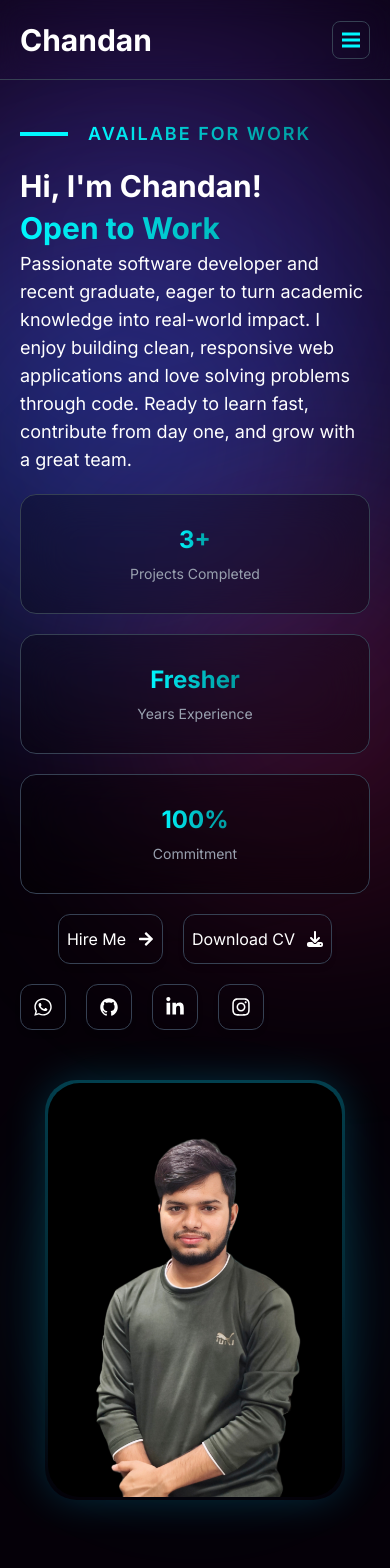
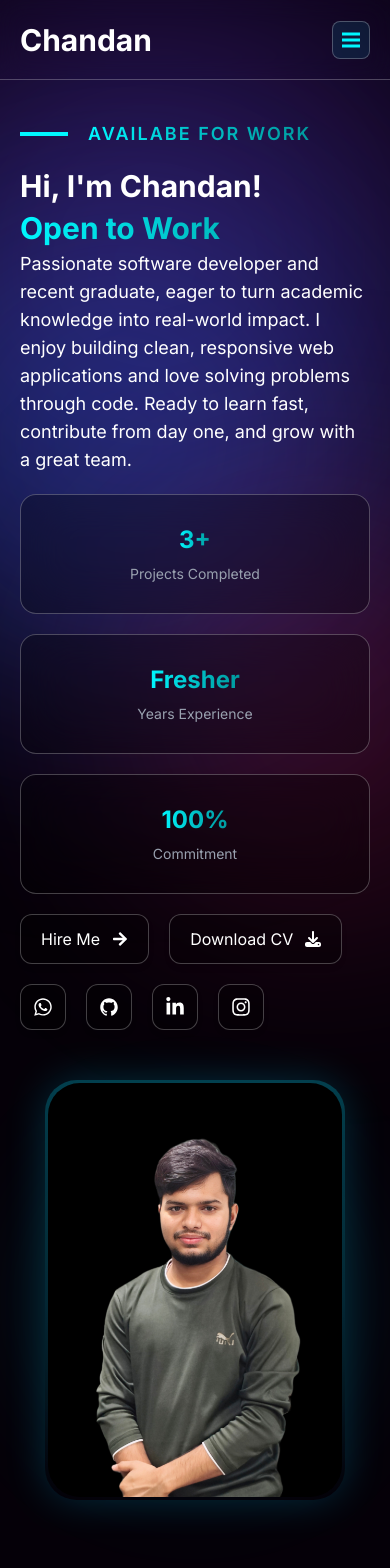
Before and after one commit to Chandan9576/Chandan-Portfolio2, a React (Vite) app in the folder Chandan_Portfolio/: page / in a window 390 px wide. Shown: the top 1568 px of the page. Built offline with nearby package versions, Linux system fonts and the light colour scheme.

Commit message:
Border color changed

```diff
--- a/Chandan_Portfolio/src/Components/Navbar.jsx
+++ b/Chandan_Portfolio/src/Components/Navbar.jsx
@@ -18,7 +18,7 @@ const Navbar = () => {
 
   return (
     <>
-      <div className="h-20  flex items-center justify-between fixed top-0 left-0 w-full z-50 px-5 lg:px-20 backdrop-blur-md border-b border-gray-700">
+      <div className="h-20  flex items-center justify-between fixed top-0 left-0 w-full z-50 px-5 lg:px-20 backdrop-blur-md border-b border-white/25">
 
         {/* ====== Logo ======= */}
         <p
@@ -29,7 +29,7 @@ const Navbar = () => {
         </p>
 
         {/* ====== Nav Links ====== */}
-        <div className="bg-black/30 h-14 w-full hidden lg:flex items-center justify-center gap-10 mx-10 rounded-full text-[17px] border border-gray-700">
+        <div className="bg-black/30 h-14 w-full hidden lg:flex items-center justify-center gap-10 mx-10 rounded-full text-[17px] border border-white/25">
           {links.map(({ to, label }) => (
             <a key={to} href={to} >
               {label}
@@ -46,7 +46,7 @@ const Navbar = () => {
             <FaPhoneAlt /> Let's Talk
           </button>
 
-          <button className="text-2xl text-[#00f7ff] lg:hidden border border-gray-700 p-1.5 rounded-lg"
+          <button className="text-2xl text-[#00f7ff] lg:hidden border border-white/25 p-1.5 rounded-lg bg-cyan-400/10"
             onClick={() => setSidebaeIsOpen(true)}>
             <VscThreeBars />
           </button>
@@ -66,13 +66,13 @@ const Navbar = () => {
         <div className={`lg:hidden fixed top-0 right-0 h-screen w-55 md:w-1/2 bg-black/80 transform transition-transform duration-200 ${sidbarIsOpen ? "translate-x-0" : "translate-x-full"} z-50`}>
           <button
             onClick={() => setSidebaeIsOpen(false)}
-            className="absolute top-6 right-7 text-2xl text-[#00f7ff] border border-gray-700 p-1.5 rounded-lg">
+            className="absolute top-5 right-5 text-2xl text-[#00f7ff] border border-white/25 p-1.5 rounded-lg bg-cyan-400/10">
             <FaTimes />
           </button>
 
           <div className="flex flex-col gap-5 pt-20 px-5">
               {links.map(({ to, label }) => (
-                <a className="bg-cyan-400/20 rounded-lg p-2 pl-5" key={to}
+                <a className="bg-cyan-400/10 rounded-lg p-2 pl-5" key={to}
                   href={to}
                   onClick={()=>setSidebaeIsOpen(false)}>
                     {label}
--- a/Chandan_Portfolio/src/Components/TiltCard.jsx
+++ b/Chandan_Portfolio/src/Components/TiltCard.jsx
@@ -28,7 +28,7 @@ const TiltCard = ({ children, className }) => {
     card.style.transform = 'perspective(1000px) rotateX(0deg) rotateY(0deg) scale(1)'
     card.style.transition = 'transform 500ms ease, background 500ms ease, box-shadow 500ms ease'
     card.style.background = 'rgba(0,0,0,0.45)'
-    card.style.borderColor = 'rgba(255,255,255,0.2)'
+    card.style.borderColor = 'rgba(255,255,255,0.3)'
     card.style.boxShadow = 'none'
   }
 
--- a/Chandan_Portfolio/src/Pages/About.jsx
+++ b/Chandan_Portfolio/src/Pages/About.jsx
@@ -60,7 +60,7 @@ const About = () => {
             aboutinfo.map((items,index)=>{
               const Icon = items.icon
               return(
-                <div key={index} className="h-25 w-full bg-black/30 backdrop-blur-xl rounded-lg  flex flex-col justify-center border border-gray-700 hover:border-[#00f7ff]  transition-all duration-300 hover:-translate-y-1 hover:shadow-[0_0_35px_rgba(0,217,255,0.25)]">
+                <div key={index} className="h-25 w-full bg-black/30 backdrop-blur-xl rounded-lg  flex flex-col justify-center border border-white/25 hover:border-[#00f7ff]  transition-all duration-300 hover:-translate-y-1 hover:shadow-[0_0_35px_rgba(0,217,255,0.25)]">
                   <div className="flex items-center justify-start gap-5 ml-5">
                     <div>
                       <Icon className="text-2xl text-[#00f7ff]" />
@@ -76,7 +76,7 @@ const About = () => {
           }
 
           <div>
-            <button onClick={()=>{window.open("https://drive.google.com/file/d/15ZXzSQIlj0WyyL0Rfu06U3sGjeu9Pl5D/view?usp=drive_link","_blank", "noopener,noreferrer")}} className="px-5 py-3 border border-gray-700 flex items-center justify-center gap-3 rounded-xl cursor-pointer relative overflow-hidden transition-all duration-500 ease-in-out shadow-md hover:scale-105 hover:shadow-lg before:absolute before:top-0 before:-left-full before:w-full before:h-full before:bg-linear-to-r before:from-[#00f7ff] before:to-[#00999e] hover:text-black before:transition-all before:duration-500 before:ease-in-out before:z-[-1] before:rounded-xl hover:before:left-0 text-white">Download CV <FaDownload /></button>
+            <button onClick={()=>{window.open("https://drive.google.com/file/d/15ZXzSQIlj0WyyL0Rfu06U3sGjeu9Pl5D/view?usp=drive_link","_blank", "noopener,noreferrer")}} className="px-5 py-3 border border-white/25 flex items-center justify-center gap-3 rounded-xl cursor-pointer relative overflow-hidden transition-all duration-500 ease-in-out shadow-md hover:scale-105 hover:shadow-lg before:absolute before:top-0 before:-left-full before:w-full before:h-full before:bg-linear-to-r before:from-[#00f7ff] before:to-[#00999e] hover:text-black before:transition-all before:duration-500 before:ease-in-out before:z-[-1] before:rounded-xl hover:before:left-0 text-white bg-black/30">Download CV <FaDownload /></button>
           </div>
         </div>
       </div>
--- a/Chandan_Portfolio/src/Pages/Contact.jsx
+++ b/Chandan_Portfolio/src/Pages/Contact.jsx
@@ -129,7 +129,7 @@ const Contact = () => {
             return (
               <div
                 key={index}
-                className="bg-black/30 backdrop-blur-xl h-35 w-full rounded-2xl flex items-center gap-10 px-5 border border-gray-700 hover:border-[#00f7ff]  transition-all duration-300 hover:-translate-y-1 hover:shadow-[0_0_35px_rgba(0,217,255,0.25)]"
+                className="bg-black/30 backdrop-blur-xl h-35 w-full rounded-2xl flex items-center gap-10 px-5 border border-white/25 hover:border-[#00f7ff]  transition-all duration-300 hover:-translate-y-1 hover:shadow-[0_0_35px_rgba(0,217,255,0.25)]"
               >
                 <div className="bg-linear-to-r from-[#00f7ff] via-[#00c1c7] to-[#00999e] size-15 rounded-full grid place-items-center">
                   <Icon className="text-[#000000] text-3xl font-bold p-0.75"></Icon>
@@ -154,7 +154,7 @@ const Contact = () => {
 
         {/* ----- contact form ----- */}
         <div className="grid place-items-center w-full lg:px-20">
-          <div className="bg-black/30 backdrop-blur-xl rounded-2xl w-full border border-gray-700 h-full pb-5">
+          <div className="bg-black/30 backdrop-blur-xl rounded-2xl w-full border border-white/25 h-full pb-5">
             <form
               onSubmit={handleOnSubmit}
               className="grid grid-cols-1 place-content-center gap-10 pt-10 px-7"
@@ -185,7 +185,7 @@ const Contact = () => {
                   value={formData.message}
                   onChange={handleOnChange}
                   placeholder="Enter Your Message"
-                  className="border border-[#00f7ff] outline-none w-full p-3 pl-10 rounded-lg  focus:bg-[#000000]"
+                  className="border border-[#00f7ff] outline-none w-full p-3 pl-10 rounded-lg  focus:bg-cyan-400/10"
                 ></textarea>
               </div>
 
--- a/Chandan_Portfolio/src/Pages/Home.jsx
+++ b/Chandan_Portfolio/src/Pages/Home.jsx
@@ -105,7 +105,7 @@ const Home = () => {
             return (
               <div
                 key={index}
-                className="h-30 w-full flex flex-col justify-center items-center gap-2 bg-black/30 backdrop-blur-xl border border-gray-700 rounded-2xl p-6  cursor-context-menu hover:border-[#00f7ff] transition-all duration-300 hover:-translate-y-1 hover:shadow-[0_0_35px_rgba(0,217,255,0.25)]">
+                className="h-30 w-full flex flex-col justify-center items-center gap-2 bg-black/30 backdrop-blur-xl border border-white/25 rounded-2xl p-6  cursor-context-menu hover:border-[#00f7ff] transition-all duration-300 hover:-translate-y-1 hover:shadow-[0_0_35px_rgba(0,217,255,0.25)]">
 
                 <p className="text-2xl lg:text-3xl font-bold bg-linear-to-r from-[#00f7ff] via-[#00c1c7] to-[#00999e] bg-clip-text text-transparent">
                   {info.data}
@@ -117,7 +117,7 @@ const Home = () => {
         </div>
 
         {/* ====== Button section ====== */}
-        <div className="flex gap-5 justify-center md:justify-start md:mt-2">
+        <div className="flex gap-5 justify-start md:mt-2">
           {HireAndDownloadCVButton.map((content, index) => {
             return (
               <button
@@ -125,7 +125,7 @@ const Home = () => {
                 onClick={() => {
                   window.open(content.link, "_blank", "noopener,noreferrer");
                 }}
-                className="px-2 md:px-5 py-3 border border-gray-700 flex items-center justify-center gap-3 rounded-xl cursor-pointer relative overflow-hidden transition-all duration-500 ease-in-out shadow-md hover:scale-105 hover:shadow-lg before:absolute before:top-0 before:-left-full before:w-full before:h-full before:bg-linear-to-r before:from-[#00f7ff] before:to-[#00999e] hover:text-black before:transition-all before:duration-500 before:ease-in-out before:z-[-1] before:rounded-xl hover:before:left-0 text-white"
+                className="px-5 py-3 border border-white/25 flex items-center justify-center gap-3 rounded-xl cursor-pointer relative overflow-hidden transition-all duration-500 ease-in-out shadow-md hover:scale-105 hover:shadow-lg before:absolute before:top-0 before:-left-full before:w-full before:h-full before:bg-linear-to-r before:from-[#00f7ff] before:to-[#00999e] hover:text-black before:transition-all before:duration-500 before:ease-in-out before:z-[-1] before:rounded-xl hover:before:left-0 text-white bg-black/30"
               >
                 {content.name} <content.icon />
               </button>
@@ -139,7 +139,7 @@ const Home = () => {
             return (
               <button
                 key={index}
-                className="p-3 border border-gray-700 flex items-center justify-center gap-3 rounded-xl cursor-pointer relative overflow-hidden transition-all duration-500 ease-in-out shadow-md hover:scale-110 hover:shadow-lg before:absolute before:top-0 before:-left-full before:w-full before:h-full before:bg-linear-to-r before:from-[#00f7ff] before:to-[#00999e] hover:text-black before:transition-all before:duration-500 before:ease-in-out before:z-[-1] before:rounded-xl hover:before:left-0 text-white text-[20px]"
+                className="p-3 border border-white/25 flex items-center justify-center gap-3 rounded-xl cursor-pointer relative overflow-hidden transition-all duration-500 ease-in-out shadow-md hover:scale-110 hover:shadow-lg before:absolute before:top-0 before:-left-full before:w-full before:h-full before:bg-linear-to-r before:from-[#00f7ff] before:to-[#00999e] hover:text-black before:transition-all before:duration-500 before:ease-in-out before:z-[-1] before:rounded-xl hover:before:left-0 text-white text-[20px] bg-black/30"
                 onClick={() => {
                   window.open(
                     socialMedia.link,
--- a/Chandan_Portfolio/src/Pages/Projects.jsx
+++ b/Chandan_Portfolio/src/Pages/Projects.jsx
@@ -72,7 +72,7 @@ const Projects = () => {
         {projetcsData.map((category, index) => {
           const Image = category.image
           return (
-            <div key={index} className="flex flex-col items-start justify-center gap-4 h-auto pb-5 md:h-120 w-full lg:w-95 bg-black/30 backdrop-blur-xl rounded-xl border border-gray-700 hover:border-[#00f7ff]  transition-all duration-300 hover:-translate-y-1 hover:shadow-[0_0_35px_rgba(0,217,255,0.25)] overflow-hidden">
+            <div key={index} className="flex flex-col items-start justify-center gap-4 h-auto pb-5 md:h-120 w-full lg:w-95 bg-black/30 backdrop-blur-xl rounded-xl border border-white/25 hover:border-[#00f7ff]  transition-all duration-300 hover:-translate-y-1 hover:shadow-[0_0_35px_rgba(0,217,255,0.25)] overflow-hidden">
 
               <div className="group relative w-full h-full overflow-hidden">
 
--- a/Chandan_Portfolio/src/Pages/Services.jsx
+++ b/Chandan_Portfolio/src/Pages/Services.jsx
@@ -99,7 +99,7 @@ const Services = () => {
           return (
             <div
               key={index}
-              className="flex flex-col items-start justify-center gap-4 h-auto md:h-100 w-full lg:w-90 bg-black/30 backdrop-blur-xl rounded-xl border border-gray-700 hover:border-[#00f7ff]  transition-all duration-300 hover:-translate-y-1 hover:shadow-[0_0_35px_rgba(0,217,255,0.25)] px-5 py-5 md:py-0">
+              className="flex flex-col items-start justify-center gap-4 h-auto md:h-100 w-full lg:w-90 bg-black/30 backdrop-blur-xl rounded-xl border border-white/25 hover:border-[#00f7ff]  transition-all duration-300 hover:-translate-y-1 hover:shadow-[0_0_35px_rgba(0,217,255,0.25)] px-5 py-5 md:py-0">
               <div className="flex flex-col items-center justify-center gap-5 ">
                 <div
                   className="bg-linear-to-r from-[#00f7ff] via-[#00c1c7] to-[#00999e] size-18 rounded-full grid place-items-center"
--- a/Chandan_Portfolio/src/Pages/Skills.jsx
+++ b/Chandan_Portfolio/src/Pages/Skills.jsx
@@ -105,7 +105,7 @@ const Skills = () => {
           return (
             <TiltCard
               key={index}
-              className="flex flex-col  items-start gap-4 h-80 w-full pt-7 px-5 lg:w-100 bg-black/30 backdrop-blur-xl border border-gray-700 rounded-2xl p-6 cursor-pointer">
+              className="flex flex-col  items-start gap-4 h-80 w-full pt-7 px-5 lg:w-100 bg-black/30 backdrop-blur-xl border border-white/25 rounded-2xl p-6 cursor-pointer">
 
               <div className="flex items-center justify-center w-full">
                 <span className="text-[#00f7ff] text-xl font-bold">
--- a/Chandan_Portfolio/src/index.css
+++ b/Chandan_Portfolio/src/index.css
@@ -5,7 +5,7 @@
   --font-space: "Space Grotesk", sans-serif;
   color: white;
   font-family: var(--font-inter);
-  /* background: linear-gradient(to right, #000000, #0B1120, #152331); */
+  background: linear-gradient(to right, #000000, #0B1120, #152331);
 }
 html {
   scroll-behavior: smooth;
```
